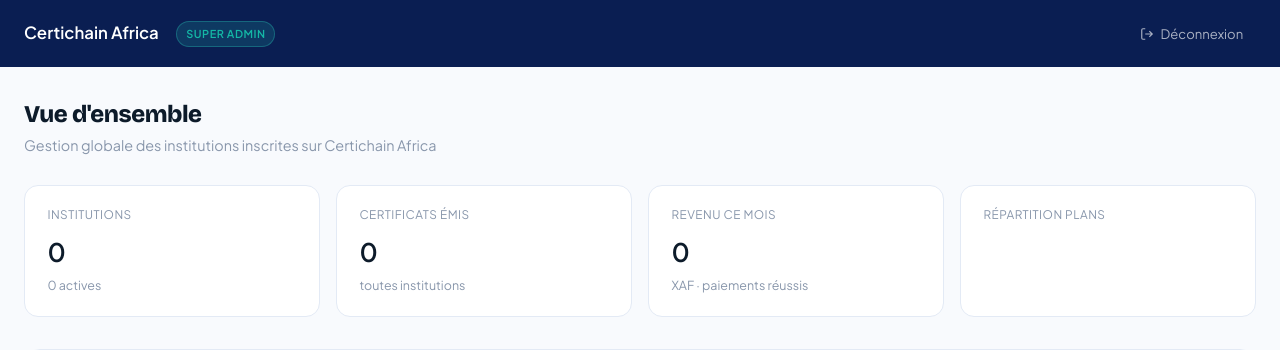
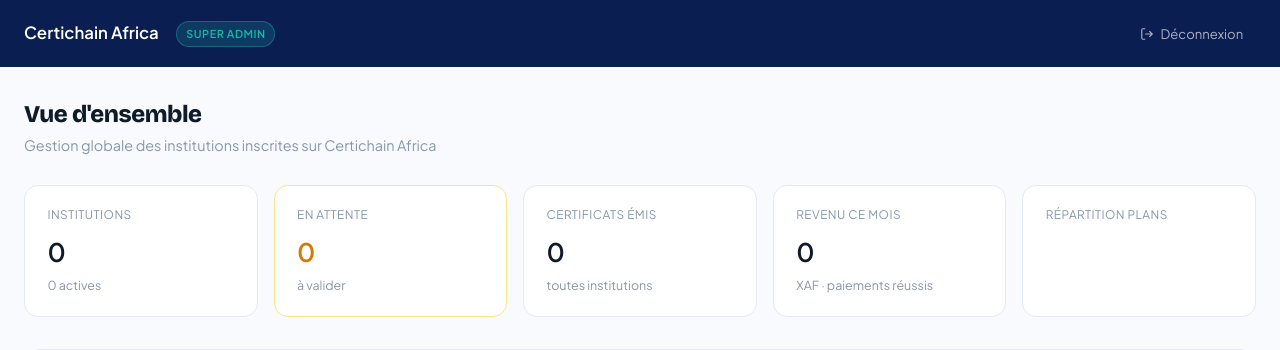
Before and after one commit to Limalambaga/Certichain-Africa, a Flask app: page /admin in a window 1280 px wide. Shown: the top 350 px of the page. Run offline with Flask 3, Linux system fonts and the light colour scheme; the visitor is signed in with stand-in values (Sample User, id 1); data that the repository does not hold is empty.

Commit message:
feat: gate institution accounts behind super-admin approval
Previously, anyone could self-register as an institution and
immediately start issuing certificates that carry the platform's
trust. Adds Institution.is_approved (default False on new signups,
auto-approved for all existing accounts via migration).

- New institutions cannot log in until a super admin approves them
  from /admin (full lockout, not a soft restriction)
- Admin gets notified by email when a new institution signs up
- Institution gets notified by email once approved, with a direct
  login link
- Admin dashboard shows a pending-approval count and an Approve
  button per institution, alongside the existing suspend/activate
  controls

migrate_approval.py adds the column and auto-approves existing rows
on both the local SQLite DB and (already run) the production
Postgres DB on Render, so no existing account was locked out.

```diff
--- a/app.py
+++ b/app.py
@@ -349,6 +349,72 @@ def send_certificate_email(cert, institution, pdf_path, verify_url):
         attachment_filename=f'Certichain_{safe_name}.pdf',
     )
 
+def notify_admin_new_signup(institution):
+    """Alert the super admin that a new institution is awaiting approval."""
+    admin_url = (os.getenv('APP_BASE_URL', '').rstrip('/')) + '/admin'
+    html_body = f"""<!DOCTYPE html>
+<html lang="fr"><head><meta charset="UTF-8"></head>
+<body style="margin:0;padding:0;background:#f1f5f9;font-family:'Inter',sans-serif;">
+<table width="100%" cellpadding="0" cellspacing="0" style="padding:40px 20px;">
+<tr><td align="center">
+  <table width="520" cellpadding="0" cellspacing="0" style="background:white;border-radius:16px;overflow:hidden;box-shadow:0 4px 24px rgba(10,30,82,0.10);">
+    <tr><td style="background:#0A1E52;padding:28px 36px;text-align:center;">
+      <span style="font-size:1.3rem;font-weight:800;color:white;letter-spacing:-0.02em;">Certichain Africa</span>
+      <div style="font-size:0.78rem;color:rgba(255,255,255,0.5);margin-top:4px;">Console Super Admin</div>
+    </td></tr>
+    <tr><td style="padding:36px 36px 28px;">
+      <h2 style="font-size:1.25rem;font-weight:700;color:#0A1E52;margin:0 0 8px;">Nouvelle institution en attente</h2>
+      <p style="font-size:0.9rem;color:#64748B;margin:0 0 20px;line-height:1.6;">
+        Une nouvelle institution vient de s'inscrire et attend votre validation.
+      </p>
+      <div style="background:#F8FAFC;border:2px solid #E2E8F0;border-radius:12px;padding:20px 24px;margin-bottom:24px;">
+        <div style="font-size:0.75rem;color:#94A3B8;text-transform:uppercase;margin-bottom:4px;">Nom</div>
+        <div style="font-size:0.95rem;color:#0A1E52;font-weight:700;margin-bottom:14px;">{institution.name}</div>
+        <div style="font-size:0.75rem;color:#94A3B8;text-transform:uppercase;margin-bottom:4px;">Email</div>
+        <div style="font-size:0.9rem;color:#0A1E52;">{institution.email}</div>
+      </div>
+      <a href="{admin_url}" style="display:inline-block;background:#2DD4BF;color:#0A1E52;font-weight:700;font-size:0.85rem;padding:12px 24px;border-radius:10px;text-decoration:none;">
+        Examiner dans la console admin →
+      </a>
+    </td></tr>
+  </table>
+</td></tr>
+</table>
+</body></html>"""
+    send_email_html(ADMIN_EMAIL, f'Nouvelle institution en attente — {institution.name}', html_body)
+
+def notify_institution_approved(institution):
+    """Tell an institution their account has been approved and they can now log in."""
+    login_url = (os.getenv('APP_BASE_URL', '').rstrip('/')) + '/login'
+    html_body = f"""<!DOCTYPE html>
+<html lang="fr"><head><meta charset="UTF-8"></head>
+<body style="margin:0;padding:0;background:#f1f5f9;font-family:'Inter',sans-serif;">
+<table width="100%" cellpadding="0" cellspacing="0" style="padding:40px 20px;">
+<tr><td align="center">
+  <table width="520" cellpadding="0" cellspacing="0" style="background:white;border-radius:16px;overflow:hidden;box-shadow:0 4px 24px rgba(10,30,82,0.10);">
+    <tr><td style="background:#0A1E52;padding:28px 36px;text-align:center;">
+      <span style="font-size:1.3rem;font-weight:800;color:white;letter-spacing:-0.02em;">Certichain Africa</span>
+    </td></tr>
+    <tr><td style="padding:36px 36px 28px;">
+      <h2 style="font-size:1.25rem;font-weight:700;color:#0A1E52;margin:0 0 8px;">Compte approuvé ✓</h2>
+      <p style="font-size:0.9rem;color:#64748B;margin:0 0 24px;line-height:1.6;">
+        Bonjour {institution.name},<br><br>
+        Votre compte institution a été validé par notre équipe. Vous pouvez désormais vous connecter
+        et commencer à émettre des certificats numériques sécurisés sur la blockchain.
+      </p>
+      <a href="{login_url}" style="display:inline-block;background:#0A1E52;color:white;font-weight:700;font-size:0.95rem;padding:14px 32px;border-radius:10px;text-decoration:none;">
+        Se connecter maintenant
+      </a>
+    </td></tr>
+    <tr><td style="padding:20px 36px;border-top:1px solid #E2E8F0;background:#F8FAFC;text-align:center;">
+      <span style="font-size:0.75rem;color:#94A3B8;">© 2025 Certichain Africa. Tous droits réservés.</span>
+    </td></tr>
+  </table>
+</td></tr>
+</table>
+</body></html>"""
+    send_email_html(institution.email, 'Votre compte Certichain Africa a été approuvé', html_body)
+
 # ==================== Routes ====================
 
 @app.route('/')
@@ -391,12 +457,18 @@ def signup():
         if existing_name:
             return render_template('signup.html', error="Ce nom d'institution est déjà utilisé. Veuillez choisir un nom différent.")
 
-        institution = Institution(name=name, email=email, is_verified=True)
+        institution = Institution(name=name, email=email, is_verified=True, is_approved=False)
         institution.set_password(password)
         db.session.add(institution)
         db.session.commit()
 
-        return render_template('login.html', info='Inscription réussie ! Vous pouvez maintenant vous connecter.')
+        if MAIL_CONFIGURED and ADMIN_EMAIL:
+            try:
+                notify_admin_new_signup(institution)
+            except Exception as e:
+                print(f"[EMAIL] Echec notification admin nouvelle inscription: {e}")
+
+        return render_template('login.html', info="Inscription reçue ! Votre compte est en attente de validation par notre équipe. Vous recevrez un email dès l'approbation.")
 
     except Exception as e:
         print(f"Erreur signup: {e}")
@@ -418,6 +490,9 @@ def login():
 
         if institution.is_active is False:
             return render_template('login.html', error='Ce compte a été suspendu. Contactez le support Certichain.')
+
+        if not institution.is_approved:
+            return render_template('login.html', error="Votre compte est en attente de validation par notre équipe. Vous recevrez un email dès l'approbation.")
 
         if MAIL_CONFIGURED:
             if not _otp_allowed(email):
@@ -665,6 +740,7 @@ def admin_dashboard():
     total_certs   = Certificate.query.count()
     total_inst    = len(institutions)
     active_inst   = sum(1 for i in institutions if i.is_active is not False)
+    pending_inst  = sum(1 for i in institutions if not i.is_approved)
     plan_counts   = {}
     for i in institutions:
         plan_counts[i.plan or 'free'] = plan_counts.get(i.plan or 'free', 0) + 1
@@ -680,8 +756,28 @@ def admin_dashboard():
                             total_certs=total_certs,
                             total_inst=total_inst,
                             active_inst=active_inst,
+                            pending_inst=pending_inst,
                             plan_counts=plan_counts,
                             monthly_revenue=monthly_revenue or 0)
+
+
+@app.route('/api/admin/institutions/<int:inst_id>/approve', methods=['POST'])
+@admin_required
+def admin_approve_institution(inst_id):
+    institution = Institution.query.get(inst_id)
+    if not institution:
+        return jsonify({'message': 'Institution non trouvée'}), 404
+
+    institution.is_approved = True
+    db.session.commit()
+
+    if MAIL_CONFIGURED:
+        try:
+            notify_institution_approved(institution)
+        except Exception as e:
+            print(f"[EMAIL] Echec notification approbation: {e}")
+
+    return jsonify({'message': f'{institution.name} approuvée', 'is_approved': True}), 200
 
 
 @app.route('/api/admin/institutions/<int:inst_id>/plan', methods=['POST'])
--- a/models.py
+++ b/models.py
@@ -13,6 +13,7 @@ class Institution(db.Model):
     password_hash = db.Column(db.String(255), nullable=False)
     is_verified = db.Column(db.Boolean, default=True)
     is_active = db.Column(db.Boolean, default=True)
+    is_approved = db.Column(db.Boolean, default=False)
     created_at = db.Column(db.DateTime, default=datetime.utcnow)
     updated_at = db.Column(db.DateTime, default=datetime.utcnow, onupdate=datetime.utcnow)
     wallet_address = db.Column(db.String(255))
@@ -52,6 +53,7 @@ class Institution(db.Model):
             'email': self.email,
             'is_verified': self.is_verified,
             'is_active': self.is_active if self.is_active is not None else True,
+            'is_approved': bool(self.is_approved),
             'created_at': self.created_at.isoformat(),
             'wallet_address': self.wallet_address,
             'plan': self.plan or 'free',
--- a/templates/admin_dashboard.html
+++ b/templates/admin_dashboard.html
@@ -33,7 +33,7 @@
     .ad-title { font-size: 1.5rem; font-weight: 800; color: var(--text-primary); margin: 0 0 0.3rem; }
     .ad-subtitle { color: var(--text-muted); font-size: 0.9rem; margin: 0 0 1.75rem; }
 
-    .ad-stats { display: grid; grid-template-columns: repeat(4, 1fr); gap: 1rem; margin-bottom: 2rem; }
+    .ad-stats { display: grid; grid-template-columns: repeat(5, 1fr); gap: 1rem; margin-bottom: 2rem; }
     .ad-stat {
       background: #fff; border: 1px solid var(--border); border-radius: 14px; padding: 1.25rem 1.4rem;
     }
@@ -62,6 +62,11 @@
     }
     .ad-badge--active { background: var(--success-bg); color: var(--success); border: 1px solid var(--success-border); }
     .ad-badge--suspended { background: var(--error-bg); color: var(--error); border: 1px solid var(--error-border); }
+    .ad-badge--pending { background: var(--warning-bg); color: var(--warning); border: 1px solid var(--warning-border); }
+    .ad-btn--approve { color: var(--success); border-color: var(--success-border); background: var(--success-bg); font-weight: 700; }
+    .ad-btn--approve:hover { background: var(--success-bg); opacity: 0.85; }
+    .ad-stat--pending { border-color: var(--warning-border); }
+    .ad-stat--pending .ad-stat__value { color: var(--warning); }
 
     .ad-plan-select {
       font-size: 0.8rem; padding: 0.35rem 0.55rem; border-radius: 8px; border: 1px solid var(--border-md);
@@ -117,6 +122,11 @@
         <div class="ad-stat__value">{{ total_inst }}</div>
         <div class="ad-stat__sub">{{ active_inst }} actives</div>
       </div>
+      <div class="ad-stat ad-stat--pending">
+        <div class="ad-stat__label">En attente</div>
+        <div class="ad-stat__value">{{ pending_inst }}</div>
+        <div class="ad-stat__sub">à valider</div>
+      </div>
       <div class="ad-stat">
         <div class="ad-stat__label">Certificats émis</div>
         <div class="ad-stat__value">{{ total_certs }}</div>
@@ -169,7 +179,9 @@
             </td>
             <td>{{ inst.certificates|length }}</td>
             <td>
-              {% if inst.is_active is not false %}
+              {% if not inst.is_approved %}
+              <span class="ad-badge ad-badge--pending">● En attente</span>
+              {% elif inst.is_active is not false %}
               <span class="ad-badge ad-badge--active">● Actif</span>
               {% else %}
               <span class="ad-badge ad-badge--suspended">● Suspendu</span>
@@ -178,9 +190,13 @@
             <td style="color:var(--text-muted); font-size:0.8rem;">{{ inst.created_at.strftime('%d/%m/%Y') }}</td>
             <td>
               <div class="ad-actions">
+                {% if not inst.is_approved %}
+                <button class="ad-btn ad-btn--approve" onclick="approveInst({{ inst.id }}, this)">Approuver</button>
+                {% else %}
                 <button class="ad-btn" onclick="toggleActive({{ inst.id }}, this)">
                   {% if inst.is_active is not false %}Suspendre{% else %}Activer{% endif %}
                 </button>
+                {% endif %}
                 <button class="ad-btn ad-btn--danger" onclick="deleteInst({{ inst.id }}, this)">Supprimer</button>
               </div>
             </td>
@@ -220,6 +236,19 @@
       }
     }
 
+    async function approveInst(id, btn) {
+      btn.disabled = true;
+      btn.textContent = 'Approbation…';
+      const res = await fetch(`/api/admin/institutions/${id}/approve`, { method: 'POST' });
+      const data = await res.json();
+      if (!res.ok) { alert(data.message || 'Erreur'); btn.disabled = false; btn.textContent = 'Approuver'; return; }
+      const row = document.querySelector(`tr[data-id="${id}"]`);
+      const badge = row.querySelector('.ad-badge');
+      badge.className = 'ad-badge ad-badge--active';
+      badge.textContent = '● Actif';
+      btn.outerHTML = `<button class="ad-btn" onclick="toggleActive(${id}, this)">Suspendre</button>`;
+    }
+
     async function deleteInst(id, btn) {
       if (!confirm('Supprimer définitivement cette institution et tous ses certificats ? Cette action est irréversible.')) return;
       const res = await fetch(`/api/admin/institutions/${id}`, { method: 'DELETE' });
```
Also changed, not shown: migrate_approval.py (added, +62 -0 lines).
